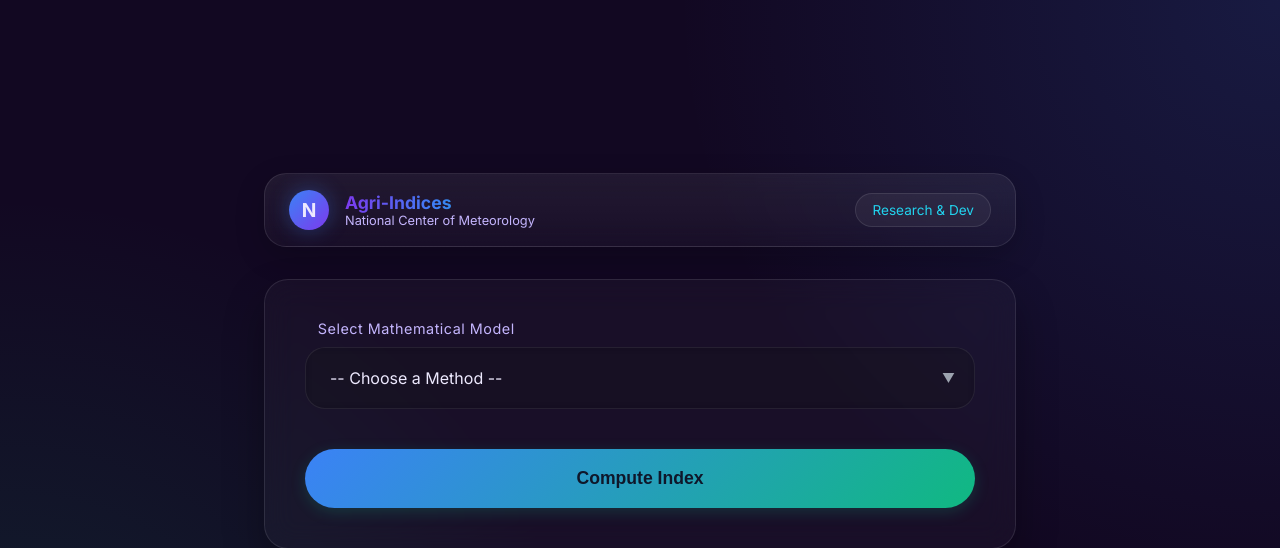
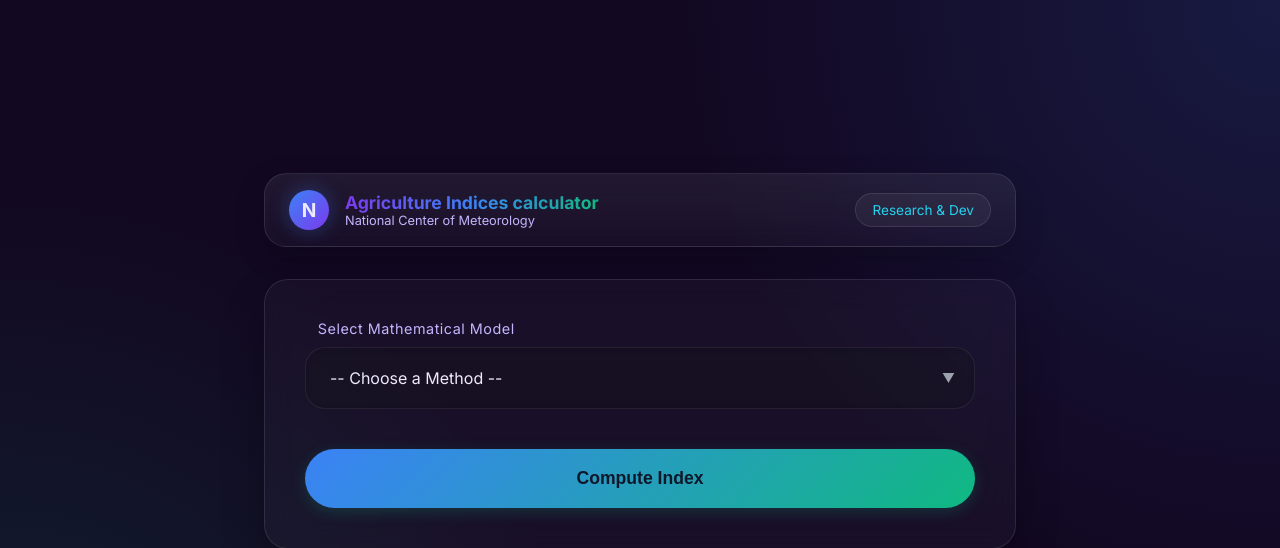
Before and after one commit to AroubAlRizq/Agriculture_Website, a Flask app: page / in a window 1280 px wide. Shown: the top 548 px of the page. Run offline with Flask 3, Linux system fonts and the light colour scheme.

Commit message:
Update header title in index.html

```diff
--- a/templates/index.html
+++ b/templates/index.html
@@ -14,7 +14,7 @@
             <div class="brand">
                 <div class="logo-circle">N</div>
                 <div class="brand-text">
-                    <h1>Agri-Indices</h1>
+                    <h1>Agriculture Indices calculator</h1>
                     <p>National Center of Meteorology</p>
                 </div>
             </div>
```
